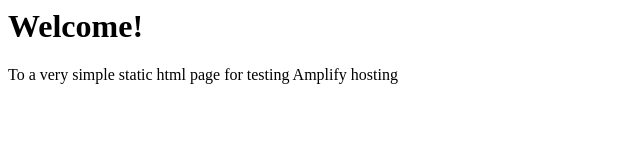
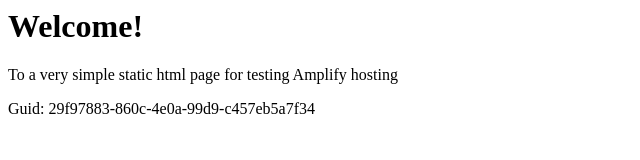
Before and after one commit to amplify-github-test-hkg/Github-PR-Commit-Integration-Test-DoNotTouch-Gith-OKSLNVO2-v1-prod-ap-east-1, a website: page src/index.html in a window 1280 px wide. Shown: the whole page, without its empty margins (0-640 px from the left). Drawn offline with Linux system fonts and the light colour scheme.

Commit message:
commit from integ tests

```diff
--- a/src/index.html
+++ b/src/index.html
@@ -1,3 +1,5 @@
+
+
 <html lang="en">
 
 <head>
@@ -10,6 +12,6 @@
 <body>
     <h1>Welcome!</h1>
     <p>To a very simple static html page for testing Amplify hosting</p>
-</body>
+    <p>Guid: 29f97883-860c-4e0a-99d9-c457eb5a7f34</p></body>
 
 </html>
```
